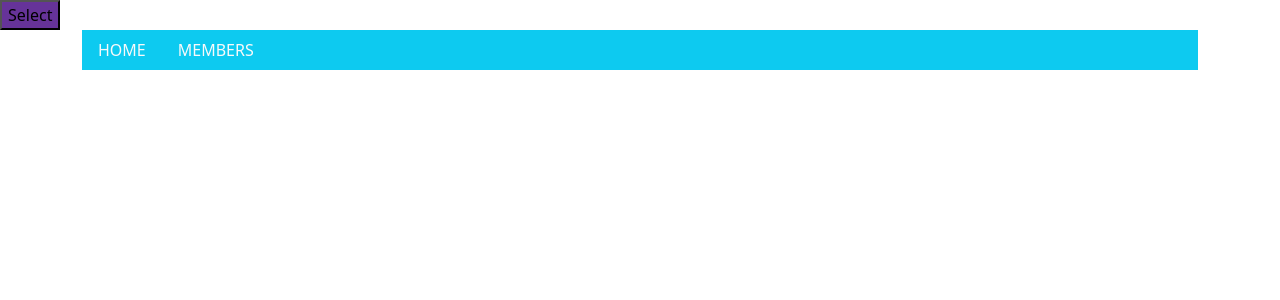
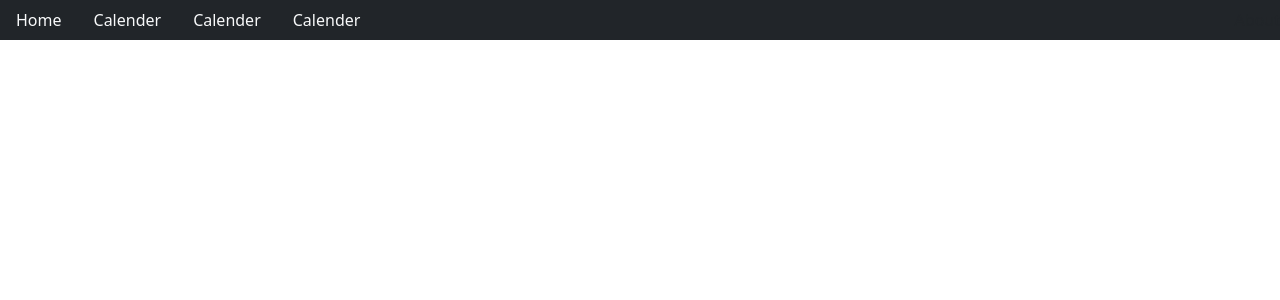
Before and after one commit to rommethecoder/ParkWeb, a Django app: page / in a window 1280 px wide. Shown: the top 300 px of the page. Run offline with Django 4.2, Linux system fonts and the light colour scheme; some libraries are stand-ins or nearby versions.

Commit message:
Added master.html
Adds a master.html that allows the other pages to inherit the basic html necessities. Updated ReadMe as well.
Added .gitignore

```diff
--- a/Django/app/static/styles/index.css
+++ /dev/null
@@ -1,3 +0,0 @@
-.test {
-    background-color: rebeccapurple;
-}
--- a/Django/app/templates/index.html
+++ b/Django/app/templates/index.html
@@ -1,31 +1,27 @@
-<!DOCTYPE html>
-<html lang="en">
-<head>
-    <meta charset="UTF-8">
-    <meta name="viewport" content="width=device-width, initial-scale=1.0">
-    <title>Document</title>
-    {% load static %}
-    {% load bootstrap5 %}
-    {% bootstrap_css %}
-    {% bootstrap_javascript %}
-    <link rel="stylesheet" type="text/css" href="{% static '/styles/index.css' %}">
-</head>
-<body>
-    <button class="test">
-        Select
-    </button>
-    <div class="container">
-        <ul class="nav bg-info">
+{% extends 'master.html' %}
+
+{% block title %} Home {% endblock %}
+
+{% block content %}
+  <nav class="">
+    <ul class="nav bg-dark">
       <li class="nav-item">
-            <a class="nav-link link-light" href="/">HOME</a>
+        <a class="nav-link link-light" href="/">Home</a>
       </li>
       <li class="nav-item">
-            <a class="nav-link link-light" href="">MEMBERS</a>
+        <a class="nav-link link-light" href="#">Calender</a>
+      </li>
+      <li class="nav-item">
+        <a class="nav-link link-light" href="#">Calender</a>
+      </li>
+      <li class="nav-item">
+        <a class="nav-link link-light" href="#">Calender</a>
+      </li>
+      <ul class="navbar-nav ms-auto">
+        <li class="nav-item">
+            <a class="nav-link" href="#">About</a>
         </li>
     </ul>
-        {% block content %}
+    </ul>
+  </nav>
 {% endblock %}
-      </div>
-    <script src="{% static '/scripts/index.js' %}"></script>
-</body>
-</html>
--- /dev/null
+++ b/Django/app/templates/master.html
@@ -0,0 +1,20 @@
+<!DOCTYPE html>
+<html>
+    <head>
+        <meta charset="UTF-8">
+        <meta name="viewport" content="width=device-width, initial-scale=1.0">
+        <title>{% block title %}{% endblock %}</title>
+        {% load static %}
+        {% load bootstrap5 %}
+        {% bootstrap_css %}
+        {% bootstrap_javascript %}
+        <link rel="stylesheet" type="text/css" href="{% static '/styles/index.css' %}">
+    </head>
+    <body>
+
+    {% block content %}
+    {% endblock %}
+
+    <script type="text/javascript" src="{% static '/scripts/index.js' %}">
+    </body>
+</html>
--- a/Django/backend/settings.py
+++ b/Django/backend/settings.py
@@ -79,8 +79,8 @@ DATABASES = {
     'default': {
         'ENGINE': 'django.db.backends.mysql',
         'NAME': 'appDB',
-        'USER': 'root',
-        'PASSWORD': 'root',
+        'USER': 'root', # replace with your specific mysql username
+        'PASSWORD': '', # replace with your specific mysql password
         'HOST': 'localhost',  # or the hostname where your MySQL server is running
         'PORT': '3306',      # or the port on which your MySQL server is listening
     }
```
Also changed, not shown: README.md, 1 other file. Lines whose indentation alone changed are shown as unchanged.
